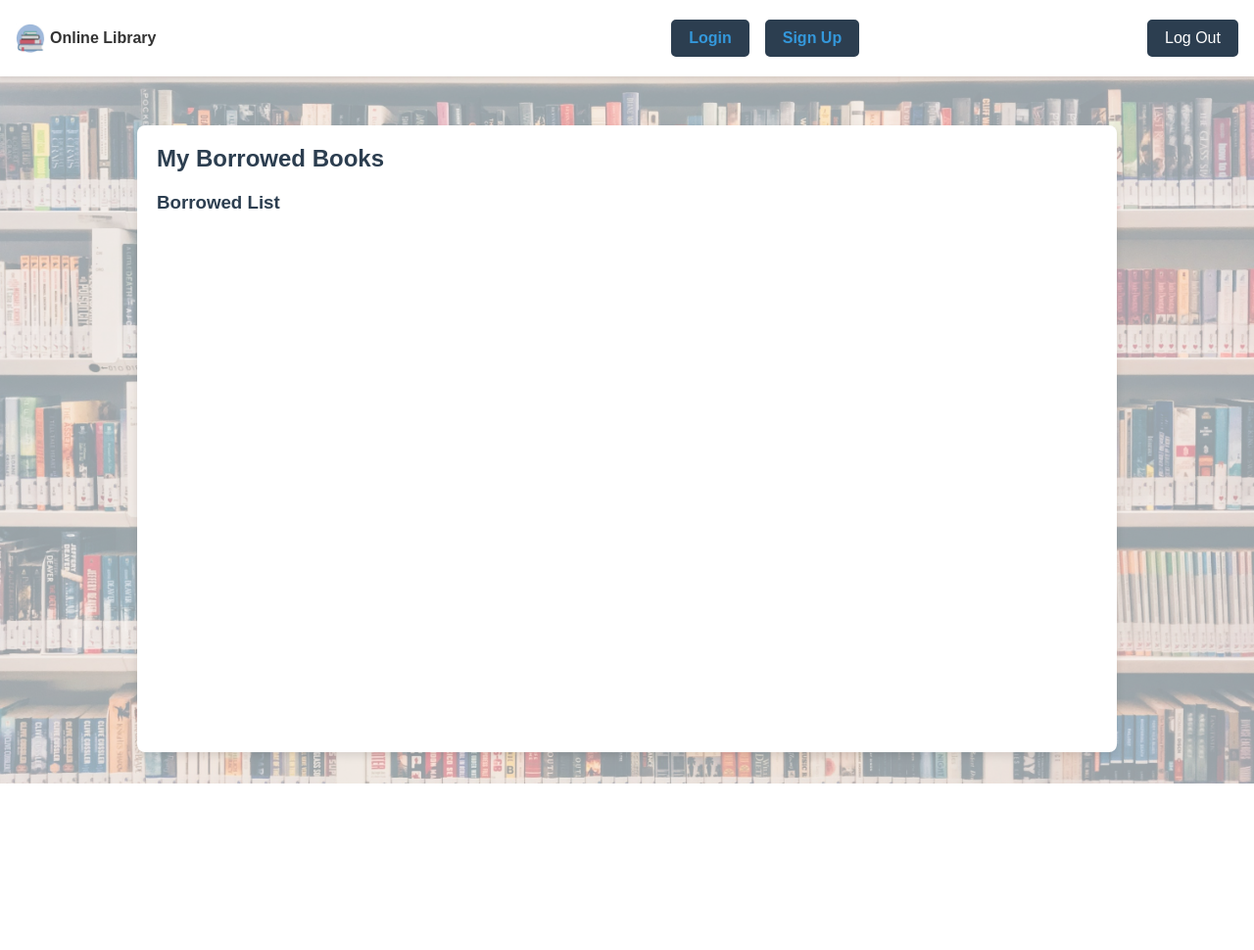
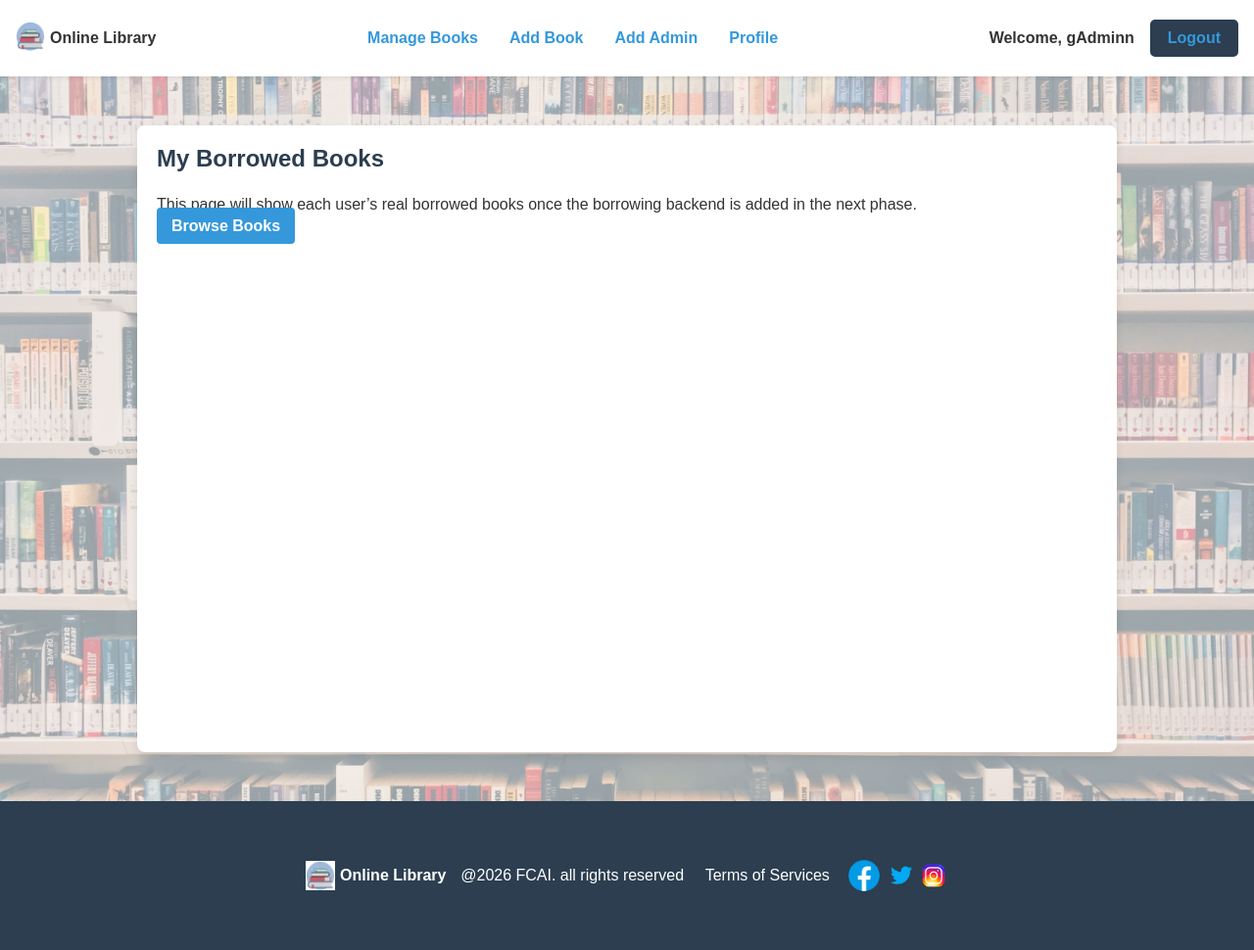
Before and after one commit to Grace-Emad/library-website-web, a Django app: page /borrowed_books/ in a window 1280 px wide. Shown: the whole page at 98% size. Before the commit the page ends 800 px from the top, so only its background shows below. Run offline with Django 5.2, Linux system fonts and the light colour scheme; a user stored in the database is signed in.

Commit message:
Add initial migration for Book model, enhance search functionality, and update templates

```diff
--- a/books/views.py
+++ b/books/views.py
@@ -1,6 +1,8 @@
 from django.contrib.auth.decorators import login_required
 from django.contrib.admin.views.decorators import staff_member_required
-from django.shortcuts import render, redirect
+from django.db.models import Q
+from django.shortcuts import get_object_or_404, render, redirect
+
 from .models import Book
 
 # Create your views here.
@@ -8,10 +10,25 @@ def home(request):
     return render(request, 'index.html')
 
 def search_books(request):
-    return render(request, 'search_books.html')
+    query = request.GET.get('q', '').strip()
+    books = Book.objects.all().order_by('title')
+
+    if query:
+        books = books.filter(
+            Q(title__icontains=query) |
+            Q(author__icontains=query) |
+            Q(category__icontains=query)
+        )
+
+    context = {
+        'books': books,
+        'query': query,
+    }
+    return render(request, 'search_books.html', context)
 
 def book_details_view(request, pk):
-    return render(request, 'book_details.html')
+    book = get_object_or_404(Book, pk=pk)
+    return render(request, 'book_details.html', {'book': book})
 
 @login_required
 def user_borrowed(request):
--- a/templates/user_borrowed.html
+++ b/templates/user_borrowed.html
@@ -1,36 +1,11 @@
-<!DOCTYPE html>
-<html lang="en">
-<head>
-    <link rel="stylesheet" href="../css/style.css">
-    <link rel="stylesheet" href="../css/queries.css">
-    <link rel="icon" type="image/x-icon" href="../images/icon.png">
-    <meta charset="UTF-8">
-    <title>My Borrowed Books</title>
-</head>
-<body>
-    <nav class="navbar">
-        <div class="iconName">
-            <img src="../images/icon.png" alt="icon" width="30px">
-            <b><a href="../index.html" style="color: inherit; text-decoration: none;">Online Library</a></b>
-        </div>
-        <ul class="pageOptions" id="navLinks"></ul>
-        <div id="beforeAuth" class="logContainer hidden">
-            <a href="login.html" class="navbarBtns">Login</a>
-            <a href="signup.html" class="navbarBtns">Sign Up</a>
-        </div>
-        <div id="afterAuth" class="logContainer hidden">
-            <span id="userGreeting" style="margin-right: 15px;"></span>
-            <button id="logOutBtn" class="navbarBtns">Log Out</button>
-        </div>
-    </nav>
-    <main class="container">
+{% extends 'index.html' %}
+
+{% block content %}
+<main class="container">
+    <section class="form-container">
         <h2>My Borrowed Books</h2>
-        <section>
-            <h3>Borrowed List</h3>
-            <div id="borrowed-list-container"></div>
-        </section>
-    </main>
-    <script src="../js/user.js"></script>
-    <script src="../js/main.js"></script>
-</body>
-</html>
+        <p>This page will show each user’s real borrowed books once the borrowing backend is added in the next phase.</p>
+        <a href="{% url 'search' %}" class="btn">Browse Books</a>
+    </section>
+</main>
+{% endblock %}
```
Also changed, not shown: templates/book_details.html (+14 -9 lines), templates/search_books.html (+33 -31 lines), books/migrations/0001_initial.py (added), db.sqlite3, 1 other file.
